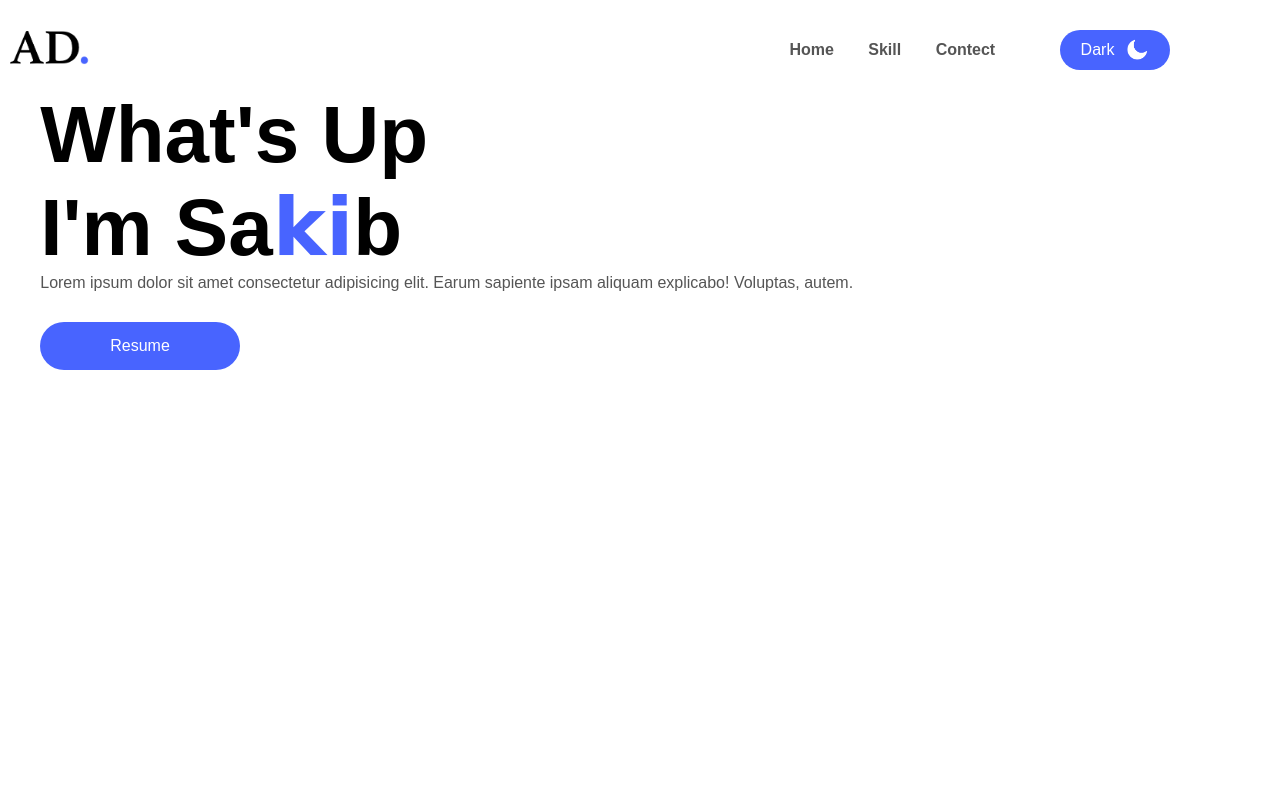
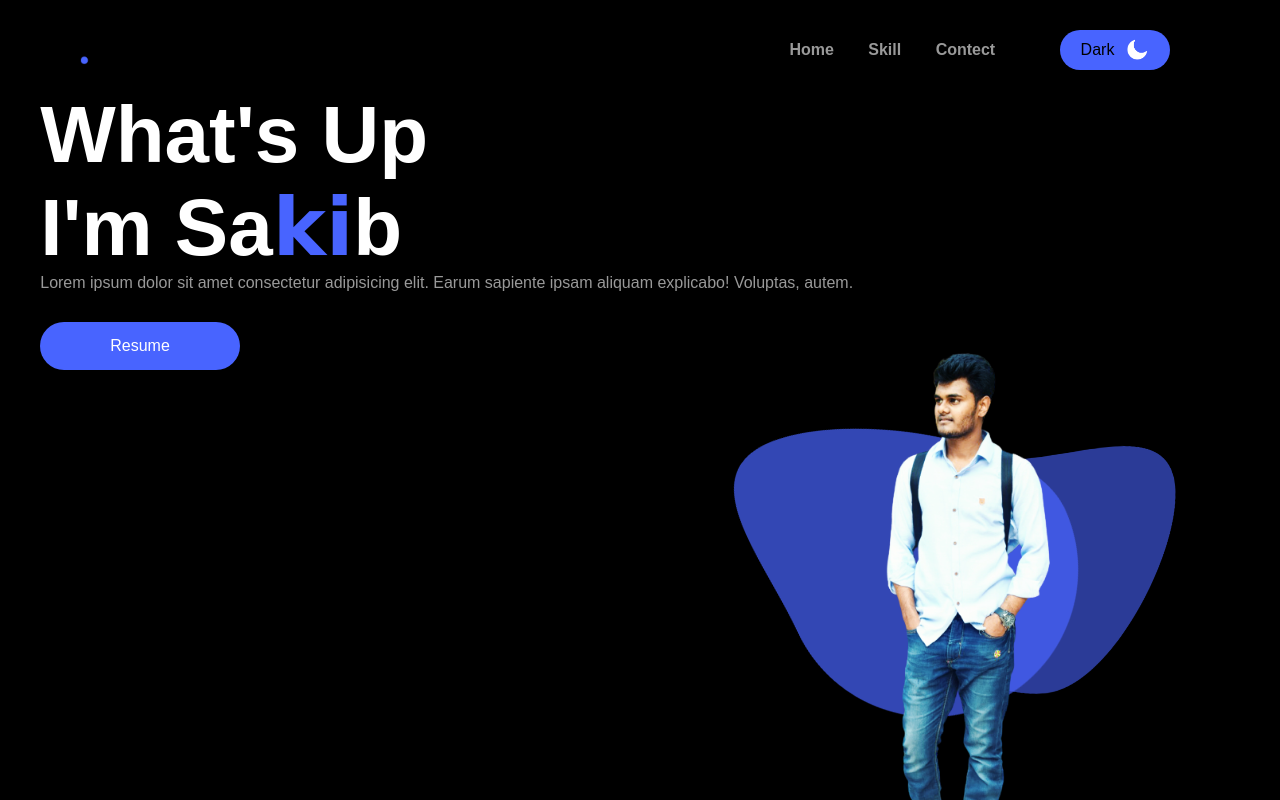
Before and after one commit to Mdsakib999/Home-page, a plain HTML site: page Index.html in a window 1280 px wide. Both pictures are taken after a click on the element "Dark". Drawn offline with Linux system fonts and the light colour scheme.

Commit message:
added some more

```diff
--- a/Index.html
+++ b/Index.html
@@ -17,7 +17,7 @@
                 <li><a href="#">Skill</a></li>
                 <li><a href="#">Contect</a></li>
             </ul>
-            <div class="toggle-btn">
+            <div class="toggle-btn" id="btn">
                 <span>Dark</span>
                 <img src="Img/moon.png" alt="moon">
 
@@ -31,11 +31,30 @@
             <p>Lorem ipsum dolor sit amet consectetur adipisicing elit. Earum sapiente ipsam aliquam explicabo! Voluptas, autem.</p>
             <a href="#">Resume</a>
 
+        </div>
 
+        <div class="imgbox">
+            <img src="Img/abrar.png" alt="">
+
+            <div class="bloob">
+                <img src="Img/background.png" alt="">
+                <img src="Img/background.png" alt="">
+            </div>
         </div>
 
 
     </div>
 
+
+
+    <script>
+
+        let btn = document.getElementById("btn");
+
+        btn.onclick = function() {
+            document.body.classList.toggle("dark");
+
+        }
+    </script>
 </body>
 </html>
--- a/style.css
+++ b/style.css
@@ -5,9 +5,22 @@
     box-sizing: border-box;
 }
 
+:root{
+    --BG-color: #fff;
+    --text-clolr: rgb(149, 138, 138);
+    --titel-color: #000;
+}
+
+.dark{
+    --BG-color: #000;
+    --text-clolr: #999;
+    --titel-color: #fff;
+
+}
+
 body{
-    background-color: #fff;
-    color: #555;
+    background-color: var(--BG-color);
+    color: var(--text-clolr);
 }
 
 .header{
@@ -42,13 +55,13 @@ nav ul li{
 
 nav ul li a{
     text-decoration: none;
-    color: #555;
+    color: var(--text-clolr);
     font-weight: 600;
 }
 .toggle-btn{
     background: #4864ff;
     margin-right: 100px;
-    color: #fff;
+    color: var(--BG-color);
     display: flex;
     align-items: center;
     justify-content: center;
@@ -73,13 +86,14 @@ nav ul li a{
 
 .content h1{
      font-size: 80px;
-     color: #000;
+     color: var(--titel-color);
      font-weight: 600;
 }
 
 .content h1 span{
     color: #4864ff;
     font-family:cursive ;
+
 }
 
 .content a{
@@ -93,3 +107,49 @@ nav ul li a{
     margin-top: 30px;
 
 }
+
+.imgbox{
+    position: absolute;
+    bottom: 0;
+    right: 15%;
+}
+
+.imgbox img{
+    width: 300px;
+    display: block;
+}
+
+.bloob{
+    position: absolute;
+    top: 0;
+    left: 40%;
+    display: flex;
+    transform: rotate(20deg);
+    z-index: -1;
+}
+
+.bloob img{
+    width: 300px;
+    position: absolute;
+    top: o;
+    left: 0;
+    animation: move 1s linear infinite alternate-reverse;
+
+}
+
+.bloob img:nth-child(1) {
+    transform: rotate(-45deg) translate(-70px, -50px);
+    animation-delay: .5s;
+}
+.bloob img:nth-child(2) {
+    transform: rotate(65deg) translate(0px, -40px) scale(.8);
+    animation-delay: 1.5s;
+}
+
+@keyframes move {
+    100%{
+        margin-left: 40px;
+        margin-top: 20px;
+        opacity: 0.3;
+    }
+}
```
